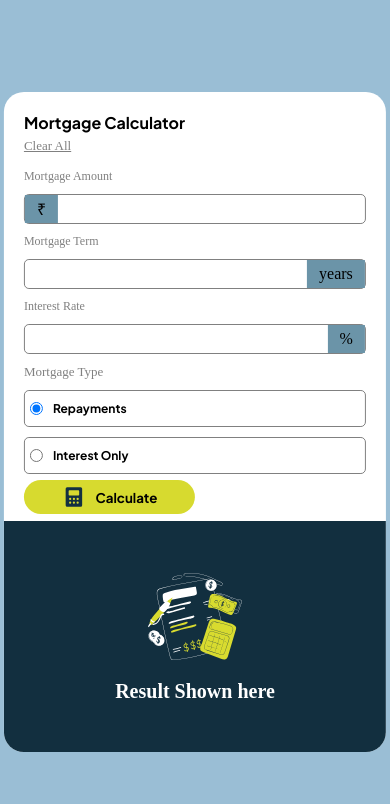
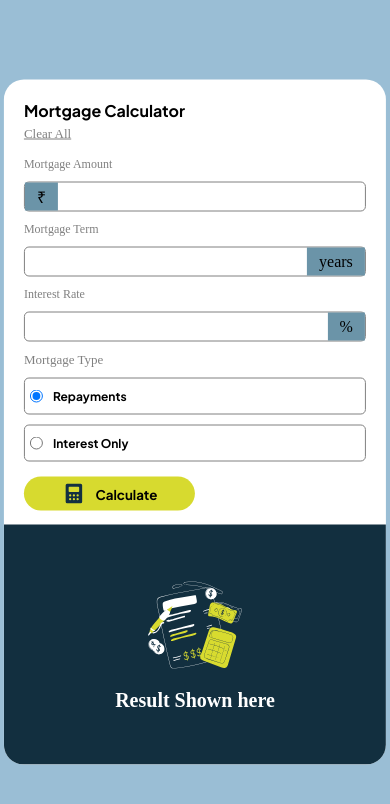
Before and after one commit to WhoFullStackDev/Mortgage-repayment-calculator, a plain HTML site: page index.html in a window 390 px wide. Drawn offline with Linux system fonts and the light colour scheme.

Commit message:
add some fix

```diff
--- a/style.css
+++ b/style.css
@@ -225,7 +225,8 @@ label {
   #container {
     flex-direction: column;
     width: 98%;
-    height: 660px;
+    height: 685px;
+    /* margin: 20px 0 20px 0; */
   }
 
   #form-input {
@@ -289,7 +290,7 @@ label {
   }
 
   #btn {
-    margin-top: -4px;
+    margin-top: 5px;
   }
 
   #result img {
```
